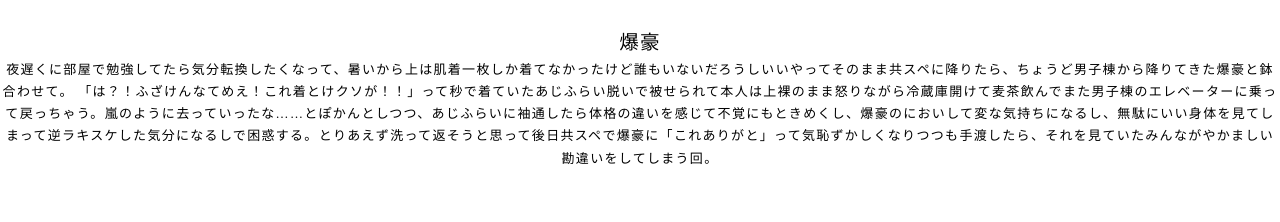
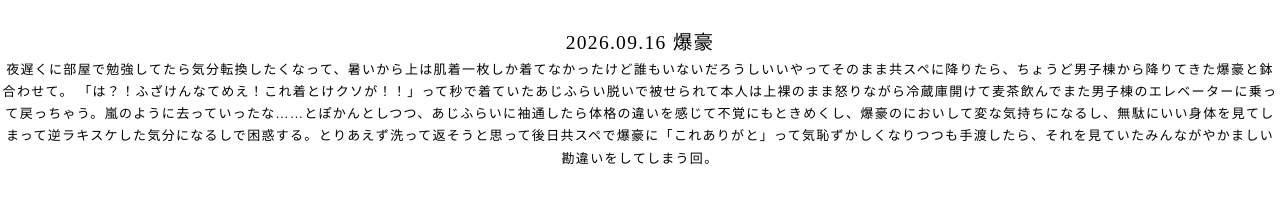
Before and after one commit to bisqhq/bisqhq.github.io, a Jekyll site: the page built from log/post/09.md, in a window 1280 px wide. Shown: the top 222 px of the page. Built offline with Jekyll 4.4.1, drawn with Linux system fonts in a browser that asks for light colours; our own code applies the rules of GitHub Pages for plain Markdown files.

Commit message:
Update 09.md

```diff
--- a/log/post/09.md
+++ b/log/post/09.md
@@ -1,4 +1,4 @@
-## 爆豪
+## <span class="date">2026.09.16</span> 爆豪
 
 夜遅くに部屋で勉強してたら気分転換したくなって、暑いから上は肌着一枚しか着てなかったけど誰もいないだろうしいいやってそのまま共スペに降りたら、ちょうど男子棟から降りてきた爆豪と鉢合わせて。
 「は？！ふざけんなてめえ！これ着とけクソが！！」って秒で着ていたあじふらい脱いで被せられて本人は上裸のまま怒りながら冷蔵庫開けて麦茶飲んでまた男子棟のエレベーターに乗って戻っちゃう。嵐のように去っていったな……とぽかんとしつつ、あじふらいに袖通したら体格の違いを感じて不覚にもときめくし、爆豪のにおいして変な気持ちになるし、無駄にいい身体を見てしまって逆ラキスケした気分になるしで困惑する。とりあえず洗って返そうと思って後日共スペで爆豪に「これありがと」って気恥ずかしくなりつつも手渡したら、それを見ていたみんながやかましい勘違いをしてしまう回。
```
